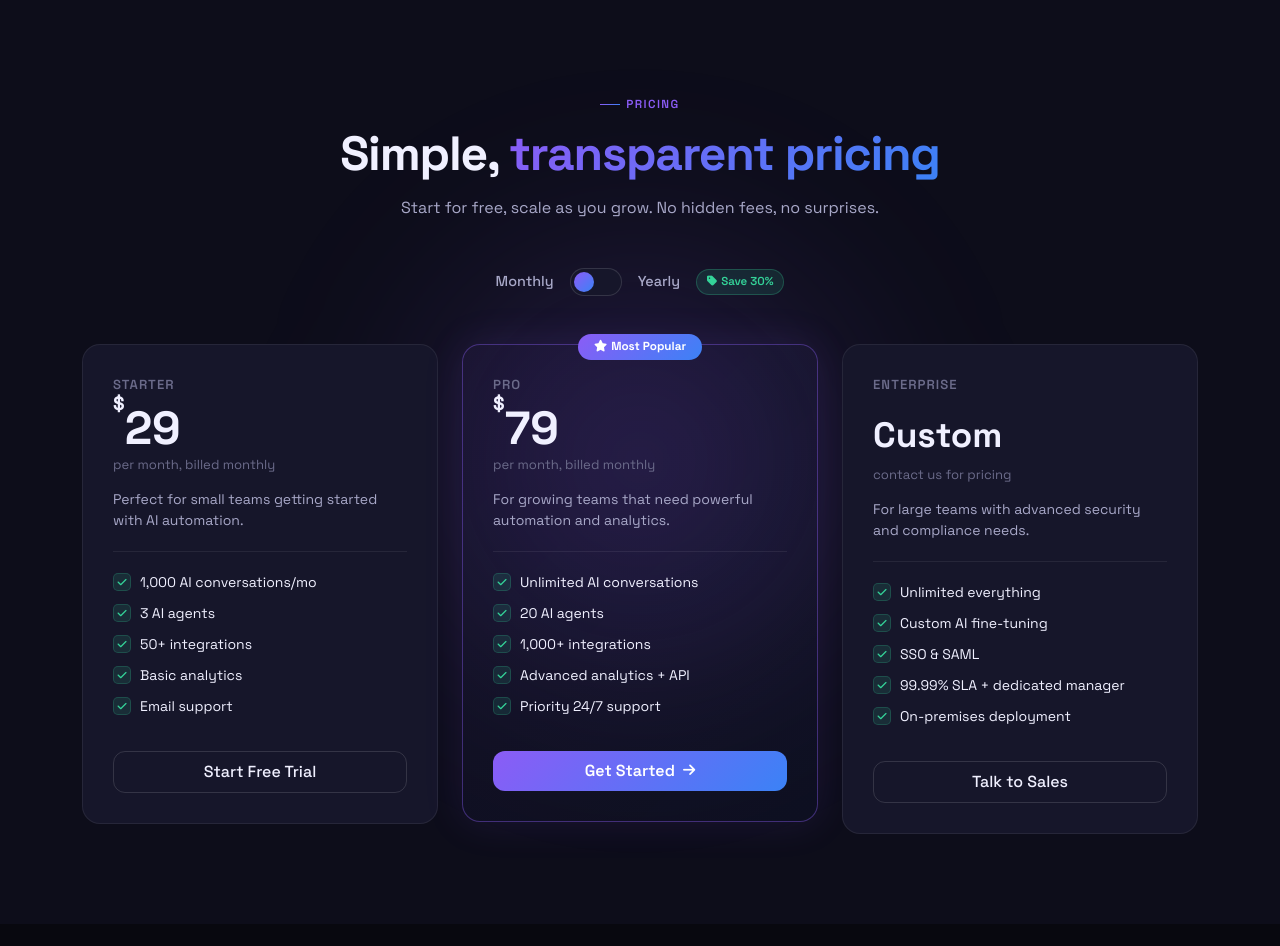
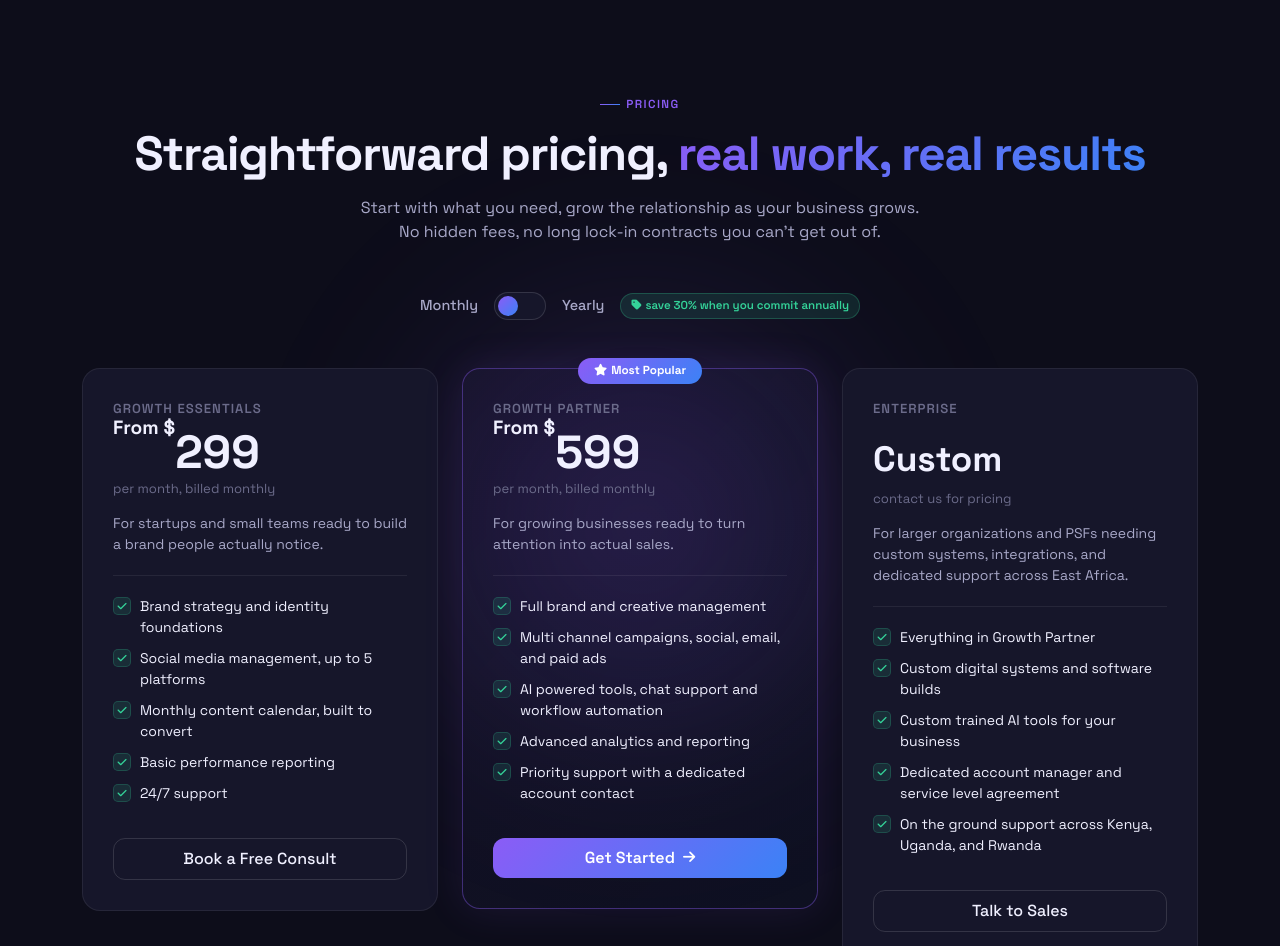
Before and after one commit to Your-m-ally/YMA, a plain HTML site: page index.html in a window 1280 px wide. Shown: the part 4760-5706 px from the top of the page. Drawn offline with Linux system fonts and the light colour scheme.

Commit message:
Revise pricing descriptions and labels
Updated pricing section text for clarity and impact.

```diff
--- a/index.html
+++ b/index.html
@@ -420,42 +420,42 @@
             <div class="container position-relative" style="z-index:1">
                <div class="text-center mb-5 rv">
                   <span class="slbl">Pricing</span>
-                  <h2 class="stitle">Simple, <span class="gt">transparent pricing</span></h2>
-                  <p class="ssub mx-auto">Start for free, scale as you grow. No hidden fees, no surprises.</p>
+                  <h2 class="stitle">Straightforward pricing, <span class="gt">real work, real results</span></h2>
+                  <p class="ssub mx-auto">Start with what you need, grow the relationship as your business grows. No hidden fees, no long lock-in contracts you can't get out of.</p>
                </div>
                <div class="d-flex align-items-center justify-content-center gap-3 mb-5 rv">
                   <span style="font-size:.9rem;color:var(--tx2);font-weight:500">Monthly</span>
                   <div style="position:relative;width:52px;height:28px"><input type="checkbox" id="ptog" style="position:absolute;opacity:0;width:0;height:0"><label for="ptog" id="ptogLabel" style="position:absolute;inset:0;background:var(--sf);border:1px solid var(--bd2);border-radius:100px;cursor:pointer;transition:.3s"><span id="ptogThumb" style="position:absolute;width:20px;height:20px;left:3px;top:3px;background:var(--grad);border-radius:50%;transition:.3s;display:block"></span></label></div>
                   <span style="font-size:.9rem;color:var(--tx2);font-weight:500">Yearly</span>
-                  <span style="background:rgba(52,211,153,.12);border:1px solid rgba(52,211,153,.25);color:#34d399;font-size:.72rem;font-weight:600;padding:3px 10px;border-radius:100px"><i class="fa-solid fa-tag me-1"></i>Save 30%</span>
+                  <span style="background:rgba(52,211,153,.12);border:1px solid rgba(52,211,153,.25);color:#34d399;font-size:.72rem;font-weight:600;padding:3px 10px;border-radius:100px"><i class="fa-solid fa-tag me-1"></i>save 30% when you commit annually</span>
                </div>
                <div class="row g-4 align-items-start rv">
                   <div class="col-md-4">
                      <div class="pcard h-100">
-                        <div style="font-size:.82rem;font-weight:600;color:var(--tx3);text-transform:uppercase;letter-spacing:.08em;margin-bottom:10px">Starter</div>
-                        <div class="pamt mb-1"><sup>$</sup><span class="pv" data-m="29" data-y="19">29</span></div>
+                        <div style="font-size:.82rem;font-weight:600;color:var(--tx3);text-transform:uppercase;letter-spacing:.08em;margin-bottom:10px">Growth Essentials</div>
+                        <div class="pamt mb-1"><sup>From $</sup><span class="pv" data-m="29" data-y="19">299</span></div>
                         <div style="font-size:.82rem;color:var(--tx3)" class="pper">per month, billed monthly</div>
-                        <p style="font-size:.875rem;color:var(--tx2);margin:14px 0 20px;padding-bottom:20px;border-bottom:1px solid var(--bd)">Perfect for small teams getting started with AI automation.</p>
-                        <div class="pfl"><span class="pchk"><i class="fa-solid fa-check"></i></span>1,000 AI conversations/mo</div>
-                        <div class="pfl"><span class="pchk"><i class="fa-solid fa-check"></i></span>3 AI agents</div>
-                        <div class="pfl"><span class="pchk"><i class="fa-solid fa-check"></i></span>50+ integrations</div>
-                        <div class="pfl"><span class="pchk"><i class="fa-solid fa-check"></i></span>Basic analytics</div>
-                        <div class="pfl"><span class="pchk"><i class="fa-solid fa-check"></i></span>Email support</div>
-                        <button class="boc btn w-100 py-2 mt-4" data-bs-toggle="offcanvas" data-bs-target="#lofc" onclick="swTab('signup')">Start Free Trial</button>
+                        <p style="font-size:.875rem;color:var(--tx2);margin:14px 0 20px;padding-bottom:20px;border-bottom:1px solid var(--bd)">For startups and small teams ready to build a brand people actually notice.</p>
+                        <div class="pfl"><span class="pchk"><i class="fa-solid fa-check"></i></span>Brand strategy and identity foundations</div>
+                        <div class="pfl"><span class="pchk"><i class="fa-solid fa-check"></i></span>Social media management, up to 5 platforms</div>
+                        <div class="pfl"><span class="pchk"><i class="fa-solid fa-check"></i></span>Monthly content calendar, built to convert</div>
+                        <div class="pfl"><span class="pchk"><i class="fa-solid fa-check"></i></span>Basic performance reporting</div>
+                        <div class="pfl"><span class="pchk"><i class="fa-solid fa-check"></i></span>24/7 support</div>
+                        <button class="boc btn w-100 py-2 mt-4" data-bs-toggle="offcanvas" data-bs-target="#lofc" onclick="swTab('signup')">Book a Free Consult</button>
                      </div>
                   </div>
                   <div class="col-md-4">
                      <div class="pcard pop h-100">
                         <span class="pbadge"><i class="fa-solid fa-star me-1"></i>Most Popular</span>
-                        <div style="font-size:.82rem;font-weight:600;color:var(--tx3);text-transform:uppercase;letter-spacing:.08em;margin-bottom:10px">Pro</div>
-                        <div class="pamt mb-1"><sup>$</sup><span class="pv" data-m="79" data-y="55">79</span></div>
+                        <div style="font-size:.82rem;font-weight:600;color:var(--tx3);text-transform:uppercase;letter-spacing:.08em;margin-bottom:10px">Growth Partner</div>
+                        <div class="pamt mb-1"><sup>From $</sup><span class="pv" data-m="79" data-y="55">599</span></div>
                         <div style="font-size:.82rem;color:var(--tx3)" class="pper">per month, billed monthly</div>
-                        <p style="font-size:.875rem;color:var(--tx2);margin:14px 0 20px;padding-bottom:20px;border-bottom:1px solid var(--bd)">For growing teams that need powerful automation and analytics.</p>
-                        <div class="pfl"><span class="pchk"><i class="fa-solid fa-check"></i></span>Unlimited AI conversations</div>
-                        <div class="pfl"><span class="pchk"><i class="fa-solid fa-check"></i></span>20 AI agents</div>
-                        <div class="pfl"><span class="pchk"><i class="fa-solid fa-check"></i></span>1,000+ integrations</div>
-                        <div class="pfl"><span class="pchk"><i class="fa-solid fa-check"></i></span>Advanced analytics + API</div>
-                        <div class="pfl"><span class="pchk"><i class="fa-solid fa-check"></i></span>Priority 24/7 support</div>
+                        <p style="font-size:.875rem;color:var(--tx2);margin:14px 0 20px;padding-bottom:20px;border-bottom:1px solid var(--bd)">For growing businesses ready to turn attention into actual sales.</p>
+                        <div class="pfl"><span class="pchk"><i class="fa-solid fa-check"></i></span>Full brand and creative management</div>
+                        <div class="pfl"><span class="pchk"><i class="fa-solid fa-check"></i></span>Multi channel campaigns, social, email, and paid ads</div>
+                        <div class="pfl"><span class="pchk"><i class="fa-solid fa-check"></i></span>AI powered tools, chat support and workflow automation</div>
+                        <div class="pfl"><span class="pchk"><i class="fa-solid fa-check"></i></span>Advanced analytics and reporting</div>
+                        <div class="pfl"><span class="pchk"><i class="fa-solid fa-check"></i></span>Priority support with a dedicated account contact</div>
                         <button class="bgrd btn w-100 py-2 mt-4" data-bs-toggle="offcanvas" data-bs-target="#lofc" onclick="swTab('signup')">Get Started <i class="fa-solid fa-arrow-right ms-1 fa-sm"></i></button>
                      </div>
                   </div>
@@ -464,18 +464,19 @@
                         <div style="font-size:.82rem;font-weight:600;color:var(--tx3);text-transform:uppercase;letter-spacing:.08em;margin-bottom:10px">Enterprise</div>
                         <div style="font-size:2.2rem;font-weight:700;margin-bottom:4px;padding-top:4px">Custom</div>
                         <div style="font-size:.82rem;color:var(--tx3)">contact us for pricing</div>
-                        <p style="font-size:.875rem;color:var(--tx2);margin:14px 0 20px;padding-bottom:20px;border-bottom:1px solid var(--bd)">For large teams with advanced security and compliance needs.</p>
-                        <div class="pfl"><span class="pchk"><i class="fa-solid fa-check"></i></span>Unlimited everything</div>
-                        <div class="pfl"><span class="pchk"><i class="fa-solid fa-check"></i></span>Custom AI fine-tuning</div>
-                        <div class="pfl"><span class="pchk"><i class="fa-solid fa-check"></i></span>SSO &amp; SAML</div>
-                        <div class="pfl"><span class="pchk"><i class="fa-solid fa-check"></i></span>99.99% SLA + dedicated manager</div>
-                        <div class="pfl"><span class="pchk"><i class="fa-solid fa-check"></i></span>On-premises deployment</div>
+                        <p style="font-size:.875rem;color:var(--tx2);margin:14px 0 20px;padding-bottom:20px;border-bottom:1px solid var(--bd)">For larger organizations and PSFs needing custom systems, integrations, and dedicated support across East Africa.</p>
+                        <div class="pfl"><span class="pchk"><i class="fa-solid fa-check"></i></span>Everything in Growth Partner</div>
+                        <div class="pfl"><span class="pchk"><i class="fa-solid fa-check"></i></span>Custom digital systems and software builds</div>
+                        <div class="pfl"><span class="pchk"><i class="fa-solid fa-check"></i></span>Custom trained AI tools for your business</div>
+                        <div class="pfl"><span class="pchk"><i class="fa-solid fa-check"></i></span>Dedicated account manager and service level agreement</div>
+                        <div class="pfl"><span class="pchk"><i class="fa-solid fa-check"></i></span>On the ground support across Kenya, Uganda, and Rwanda</div>
                         <button class="boc btn w-100 py-2 mt-4">Talk to Sales</button>
                      </div>
                   </div>
                </div>
             </div>
          </section>
+
          <!-- TESTIMONIALS -->
          <section id="testimonials" class="sp">
             <div class="container">
```
